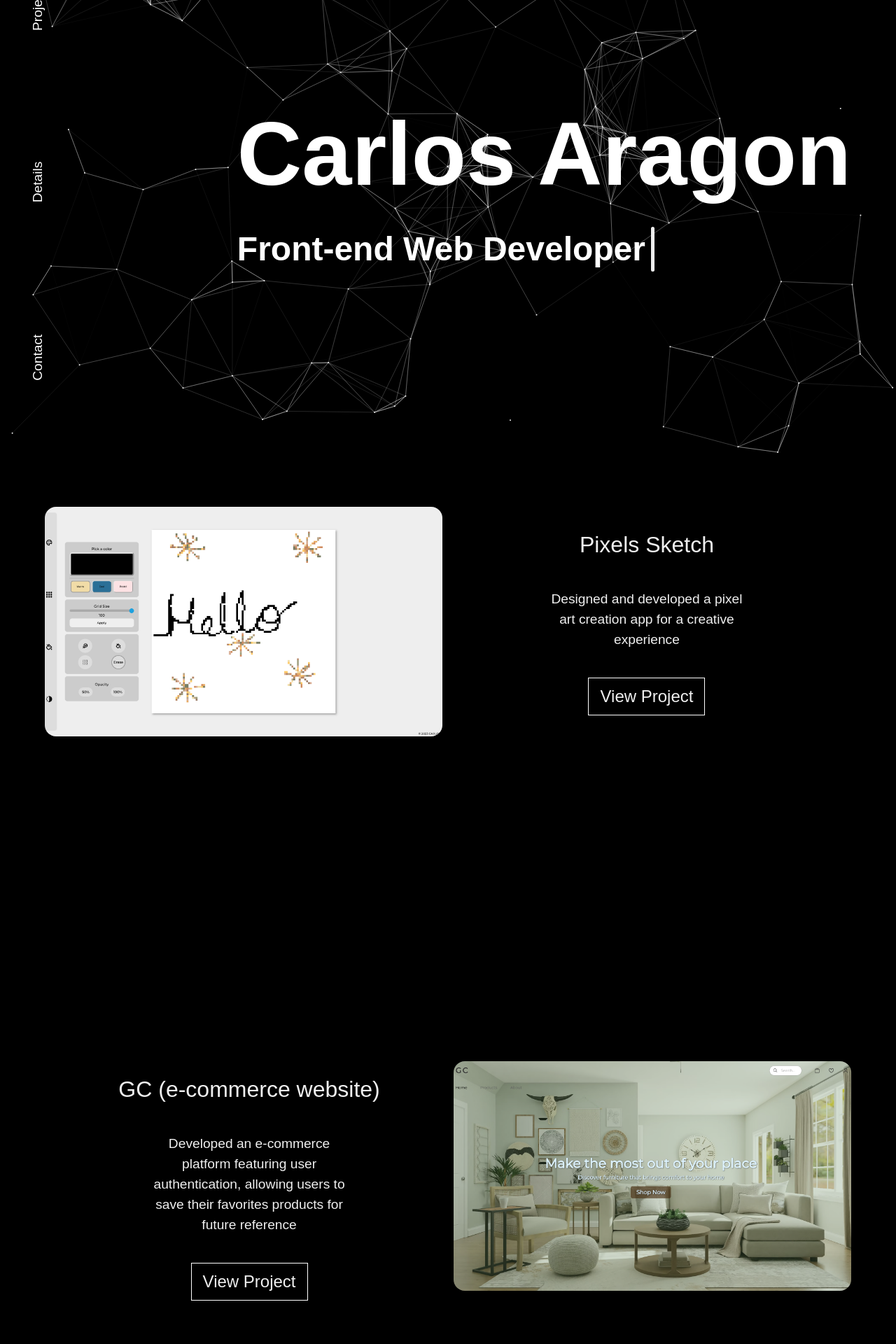
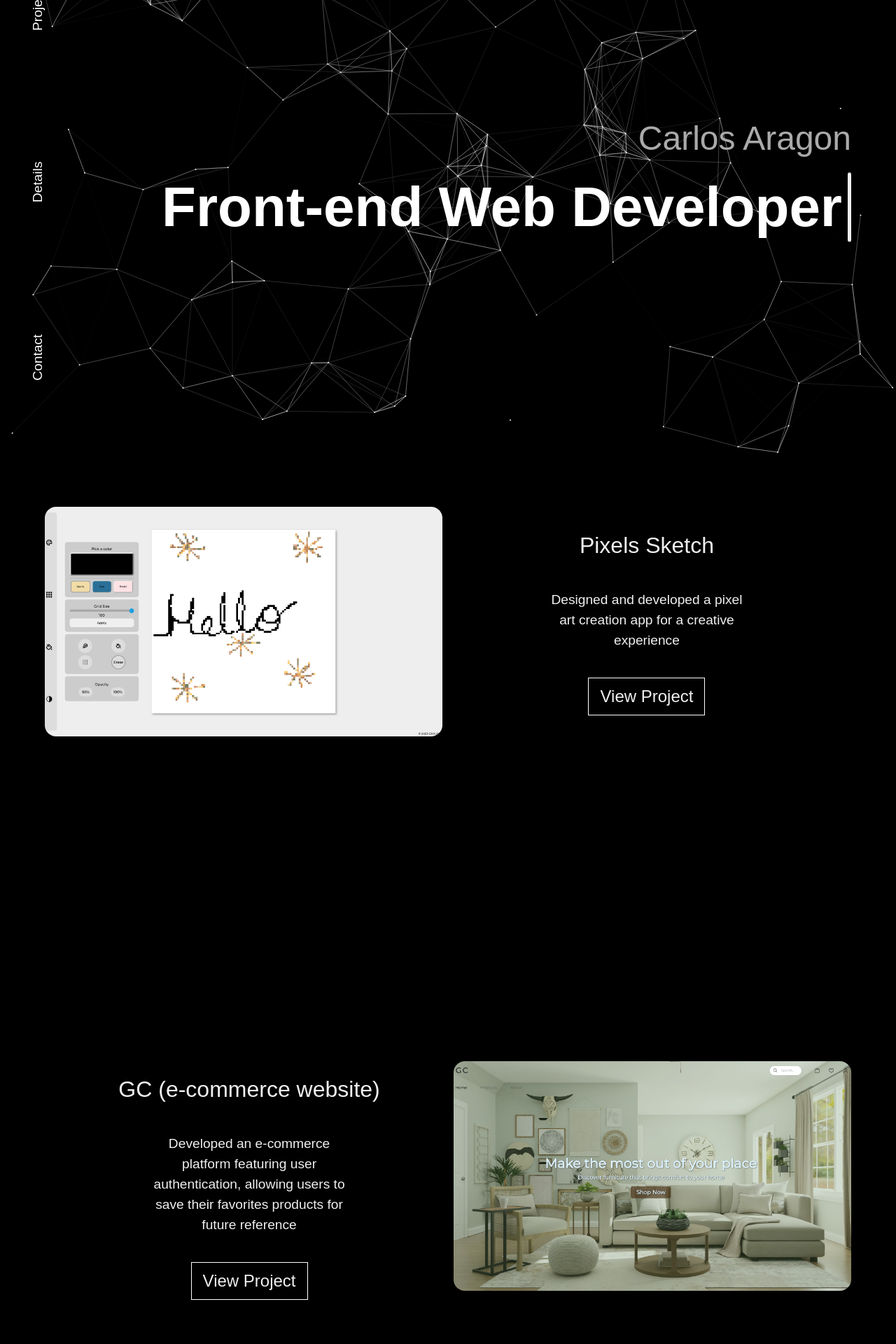
Before and after one commit to Charlesss-0/Personal-Portfolio, a React (Vite) app: page / in a window 1280 px wide. Shown: the part 140-2060 px from the top of the page at 70% size. Built offline with nearby package versions, Linux system fonts and the light colour scheme.

Commit message:
update: make hero text adapt to different screens

```diff
--- a/app/components/layout/content.tsx
+++ b/app/components/layout/content.tsx
@@ -12,10 +12,11 @@ const ViewProjects = styled.button`
 	position: relative;
 	z-index: 1;
 	overflow: hidden;
-	border: 1px solid #fff;
+	outline: 1px solid #fff;
 
 	&:hover {
 		color: black;
+		outline: none;
 	}
 
 	&:after {
--- a/app/components/layout/hero.tsx
+++ b/app/components/layout/hero.tsx
@@ -5,8 +5,8 @@ export default function Hero() {
 	return (
 		<div className="h-screen w-full bg-black">
 			<ParticlesBg />
-			<div className="absolute top-[50%] right-[5%] translate-y-[-50%] text-white select-none londrina">
-				<h1 className="text-[8rem] font-semibold md:text-[3rem]">
+			<div className="absolute top-[50%] right-[5%] translate-y-[-50%] text-white select-none montserrat">
+				<h1 className="text-[3rem] text-[#aaa] text-end md:text-[1.5rem]">
 					Carlos Aragon
 				</h1>
 				<Typewriter text="Front-end Web Developer" />
--- a/app/components/ui/typewriter.tsx
+++ b/app/components/ui/typewriter.tsx
@@ -58,8 +58,8 @@ export default function Typewriter({
 	}, [text, index, direction])
 
 	return (
-		<div className="flex gap-[0.5rem] items-center h-[5rem] md:h-[2.5rem]">
-			<span className="text-[3rem] font-semibold md:text-[1.5rem]">
+		<div className="flex gap-[0.5rem] items-center w-[max-content] h-[7.7rem] md:h-[3.3rem] md:w-[30rem]">
+			<span className="chakra-petch text-[5rem] text-right font-semibold md:text-[2rem]">
 				{currentText}
 			</span>
 			<Cursor />
--- a/app/styles/index.css
+++ b/app/styles/index.css
@@ -36,6 +36,10 @@ i {
 	text-shadow: 1px 1px 3px #000a;
 }
 
+.montserrat {
+	font-family: 'Montserrat', sans-serif;
+}
+
 .nunito {
 	font-family: 'Nunito', sans-serif;
 }
@@ -43,3 +47,7 @@ i {
 .londrina {
 	font-family: 'Londrina Outline', sans-serif;
 }
+
+.chakra-petch {
+	font-family: 'Chakra Petch', sans-serif;
+}
```
